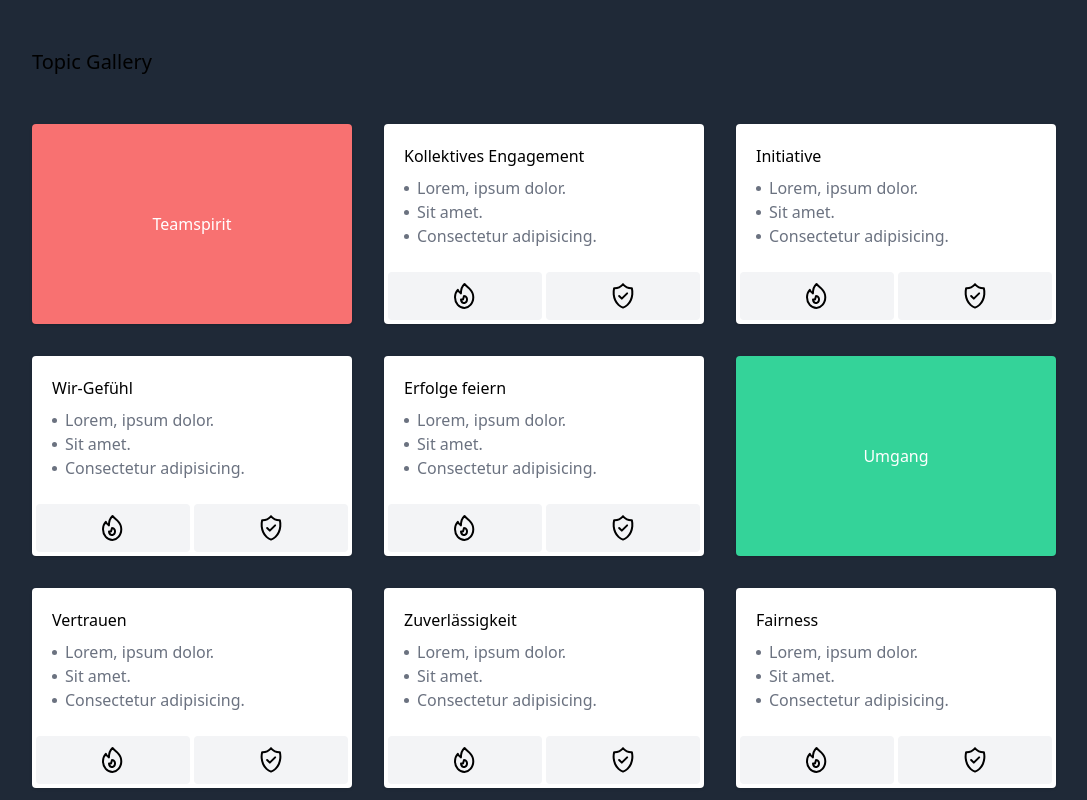
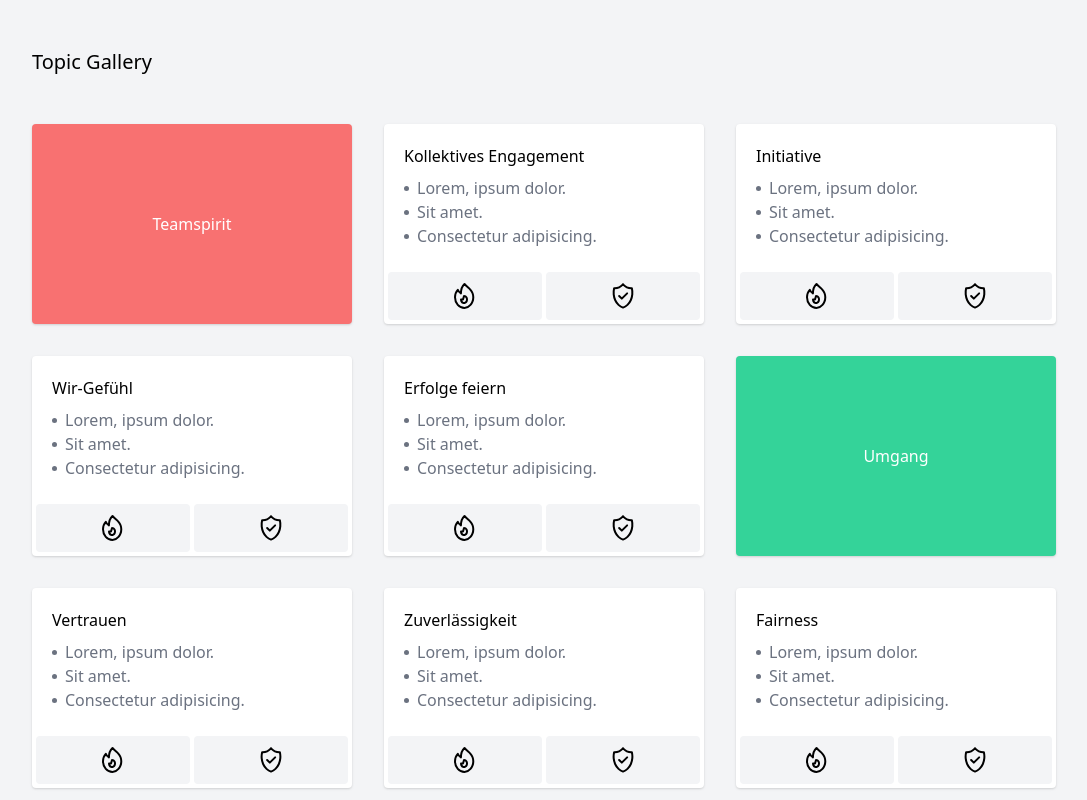
Before and after one commit to hendrikpawlowski/animate-css-grid, a plain HTML site: page index.html in a window 1280 px wide. Shown: the top 800 px of the page, without its empty margins (96-1183 px from the left). Drawn offline with nearby package versions, Linux system fonts and the light colour scheme; a script that the page names is missing.

Commit message:
Background back to light :)

```diff
--- a/index.html
+++ b/index.html
@@ -14,7 +14,7 @@
     <link rel="stylesheet" href="./style.css" />
     <title>Animate CSS Grid</title>
   </head>
-  <body class="bg-gray-800">
+  <body class="bg-gray-100">
     <div class="px-2 py-12 sm:px-6 md:px-12 lg:px-32">
       <h1 class="text-xl color-white">Topic Gallery</h1>
       <ul js-grid class="pt-12 grid gap-4 sm:gap-8">
```
